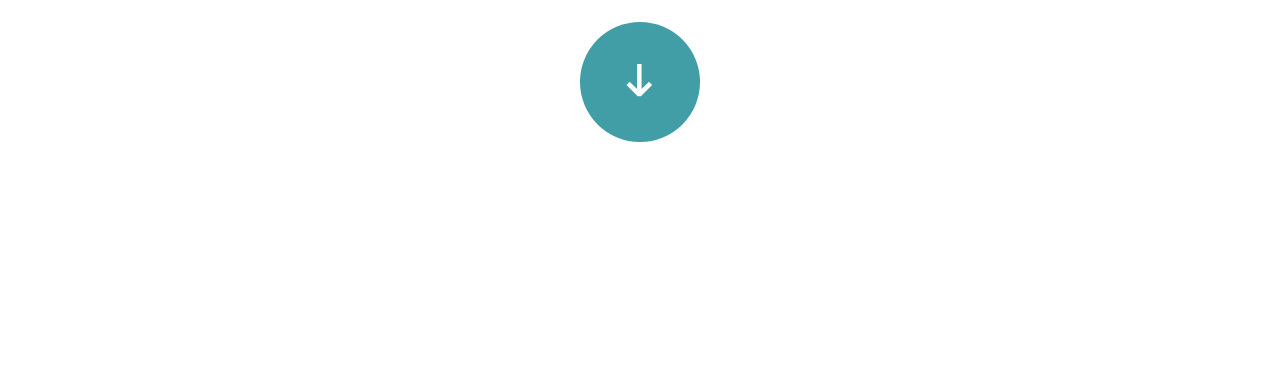
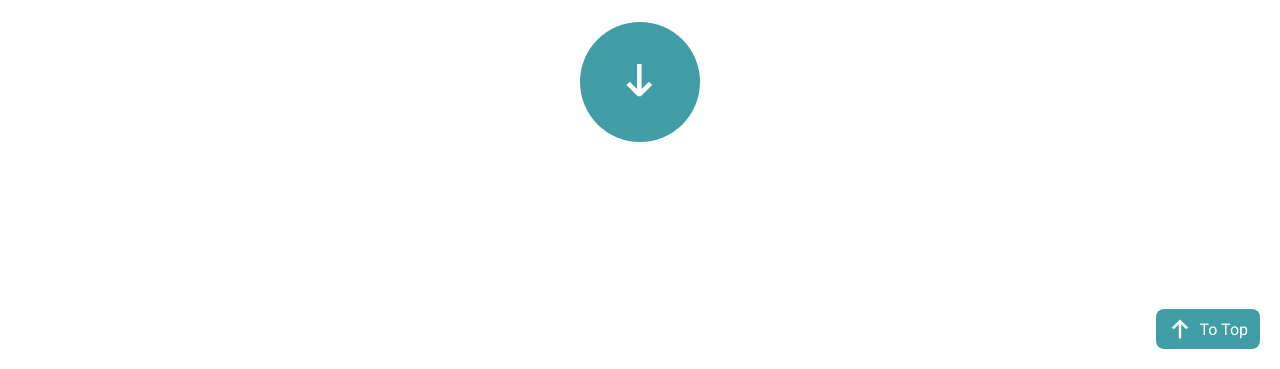
Before and after one commit to ariefnugraha/resume, a plain HTML site: page index.html in a window 1280 px wide. Shown: the part 431-800 px from the top of the page. Drawn offline with Linux system fonts and the light colour scheme.

Commit message:
create to top element, add style for to top

```diff
--- a/index.html
+++ b/index.html
@@ -5,7 +5,7 @@
     <meta charset="UTF-8">
     <meta http-equiv="X-UA-Compatible" content="IE=edge">
     <meta name="viewport" content="width=device-width, initial-scale=1.0">
-    <meta name="description" content="Hi, my name is Arief. I'm UI/UX Designer with 2 year experience"/>
+    <meta name="description" content="Hi, my name is Arief. I'm UI/UX Designer with 2 year experience" />
     <title>Document</title>
     <link rel="preconnect" href="https://fonts.googleapis.com">
     <link rel="preconnect" href="https://fonts.gstatic.com" crossorigin>
@@ -86,7 +86,9 @@
             line-height: 140%;
         }
 
-        .about .content a {text-decoration: none;}
+        .about .content a {
+            text-decoration: none;
+        }
 
         .about .content .button {
             display: flex;
@@ -127,7 +129,8 @@
             padding: 80px;
         }
 
-        .project h2, p {
+        .project h2,
+        p {
             margin: 0;
         }
 
@@ -141,9 +144,34 @@
             margin-top: 20px;
         }
 
-        .text-white {color: #fff;}
-        .bg-darktoneink {background: #121212;}
-        .bg-mantis {background: #6DBF67;}
+        .text-white {
+            color: #fff;
+        }
+
+        .bg-darktoneink {
+            background: #121212;
+        }
+
+        .bg-mantis {
+            background: #6DBF67;
+        }
+
+        .to-top {
+            display: flex;
+            align-items: center;
+            border-radius: 8px;
+            position: fixed;
+            bottom: 20px;
+            right: 20px;
+            background: #429EA6;
+            color: #fff;
+            text-decoration: none;
+            padding: 8px 12px;
+        }
+
+        .to-top svg {
+            margin-right: 8px;
+        }
 
         @media only screen and (max-width: 992px) {
             .welcome {
@@ -159,22 +187,31 @@
                 height: 80px;
             }
 
-            .about .title p {font-size: 32px;}
+            .about .title p {
+                font-size: 32px;
+            }
 
-            .project {padding: 80px 20px;}
-            .project h2 {font-size: 20px;}
+            .project {
+                padding: 80px 20px;
+            }
+
+            .project h2 {
+                font-size: 20px;
+            }
         }
 
         @media only screen and (min-width: 768px) and (max-width: 992px) {
-            .about .title p {right: -114%;}
+            .about .title p {
+                right: -114%;
+            }
 
             .about .content {
                 width: calc(100% - 200px);
-    margin-left: 200px;
+                margin-left: 200px;
             }
         }
 
-        @media only screen and (max-width: 767px){
+        @media only screen and (max-width: 767px) {
             .about {
                 flex-direction: column;
             }
@@ -220,7 +257,7 @@
     <!-- END NAVIGATION -->
 
     <!-- START WELCOME -->
-    <section class="welcome">
+    <section class="welcome" id="welcome">
         <p><span>Hello, I'm Arief.</span> I Believe That <span>Good Design and Experience</span> Can <span>Help People
                 to Solve the Problems</span> They Face With The Products We Make.</p>
 
@@ -288,8 +325,10 @@
 
                     <a href="https://www.dribbble.com/arief_nugraha" target="_blank" aria-label="Dribble">
                         <svg width="24" height="24" viewBox="0 0 24 24" fill="none" xmlns="http://www.w3.org/2000/svg">
-                            <path fill-rule="evenodd" clip-rule="evenodd" d="M12 0C5.376 0 0 5.376 0 12C0 18.624 5.376 24 12 24C18.612 24 24 18.624 24 12C24 5.376 18.612 0 12 0ZM19.926 5.532C21.4033 7.33091 22.221 9.58087 22.2435 11.9085C21.9045 11.844 18.5205 11.154 15.111 11.583C15.033 11.415 14.967 11.232 14.889 11.0505C14.6805 10.5555 14.4465 10.0485 14.2125 9.5655C17.9865 8.031 19.7055 5.8185 19.9275 5.5305L19.926 5.532ZM12 1.77C14.6025 1.77 16.9845 2.745 18.795 4.347C18.612 4.608 17.0625 6.6765 13.419 8.043C11.739 4.959 9.879 2.433 9.5925 2.043C10.3817 1.85874 11.1896 1.76712 12 1.77V1.77ZM7.6395 2.733C9.01301 4.63657 10.2819 6.61349 11.4405 8.655C6.651 9.93 2.421 9.9045 1.965 9.9045C2.29478 8.35309 2.97848 6.89883 3.96278 5.65512C4.94707 4.41142 6.20536 3.41189 7.6395 2.7345V2.733ZM1.7445 12.015V11.7C2.187 11.715 7.1595 11.7795 12.2745 10.2435C12.573 10.815 12.846 11.4015 13.107 11.9865L12.702 12.1035C7.419 13.809 4.608 18.468 4.3725 18.8595C2.68023 16.9809 1.74398 14.5419 1.7445 12.0135V12.015ZM12 22.2555C9.72232 22.2591 7.50928 21.4985 5.715 20.0955C5.895 19.7175 7.9785 15.7095 13.7565 13.692C13.7835 13.6785 13.7955 13.6785 13.8225 13.6665C14.7966 16.181 15.5284 18.7829 16.008 21.4365C14.742 21.9805 13.3779 22.2592 12 22.2555V22.2555ZM17.715 20.499C17.61 19.8735 17.0625 16.881 15.723 13.197C18.9375 12.69 21.7485 13.5225 22.0995 13.6395C21.8809 15.0235 21.3784 16.3473 20.6236 17.5278C19.8688 18.7082 18.878 19.7198 17.7135 20.499H17.715Z" fill="#2E2E2E"/>
-                            </svg>
+                            <path fill-rule="evenodd" clip-rule="evenodd"
+                                d="M12 0C5.376 0 0 5.376 0 12C0 18.624 5.376 24 12 24C18.612 24 24 18.624 24 12C24 5.376 18.612 0 12 0ZM19.926 5.532C21.4033 7.33091 22.221 9.58087 22.2435 11.9085C21.9045 11.844 18.5205 11.154 15.111 11.583C15.033 11.415 14.967 11.232 14.889 11.0505C14.6805 10.5555 14.4465 10.0485 14.2125 9.5655C17.9865 8.031 19.7055 5.8185 19.9275 5.5305L19.926 5.532ZM12 1.77C14.6025 1.77 16.9845 2.745 18.795 4.347C18.612 4.608 17.0625 6.6765 13.419 8.043C11.739 4.959 9.879 2.433 9.5925 2.043C10.3817 1.85874 11.1896 1.76712 12 1.77V1.77ZM7.6395 2.733C9.01301 4.63657 10.2819 6.61349 11.4405 8.655C6.651 9.93 2.421 9.9045 1.965 9.9045C2.29478 8.35309 2.97848 6.89883 3.96278 5.65512C4.94707 4.41142 6.20536 3.41189 7.6395 2.7345V2.733ZM1.7445 12.015V11.7C2.187 11.715 7.1595 11.7795 12.2745 10.2435C12.573 10.815 12.846 11.4015 13.107 11.9865L12.702 12.1035C7.419 13.809 4.608 18.468 4.3725 18.8595C2.68023 16.9809 1.74398 14.5419 1.7445 12.0135V12.015ZM12 22.2555C9.72232 22.2591 7.50928 21.4985 5.715 20.0955C5.895 19.7175 7.9785 15.7095 13.7565 13.692C13.7835 13.6785 13.7955 13.6785 13.8225 13.6665C14.7966 16.181 15.5284 18.7829 16.008 21.4365C14.742 21.9805 13.3779 22.2592 12 22.2555V22.2555ZM17.715 20.499C17.61 19.8735 17.0625 16.881 15.723 13.197C18.9375 12.69 21.7485 13.5225 22.0995 13.6395C21.8809 15.0235 21.3784 16.3473 20.6236 17.5278C19.8688 18.7082 18.878 19.7198 17.7135 20.499H17.715Z"
+                                fill="#2E2E2E" />
+                        </svg>
                     </a>
 
                     <a href="https://www.behance.net/arief_nugraha" aria-label="behance">
@@ -343,7 +382,8 @@
     <!-- START PROJECTS -->
     <div class="project bg-darktoneink text-white">
         <h2>Revamping Prambors App</h2>
-        <p>Changed the appearance of the Prambors app by adding features to read news, watch videos, listen to podcasts, stream radio, and more</p>
+        <p>Changed the appearance of the Prambors app by adding features to read news, watch videos, listen to podcasts,
+            stream radio, and more</p>
         <img src="assets/img/prambors.webp" alt="Prambors App" width="1189" height="1000" />
     </div>
 
@@ -353,6 +393,16 @@
         <img src="assets/img/otten-mobile.webp" alt="Otten Coffee Mobile Version" width="1189" height="1000">
     </div>
     <!-- END PROJECTS -->
+
+    <!--START TO TOP -->
+    <a href="#welcome" class="to-top">
+        <svg width="24" height="24" viewBox="0 0 24 24" fill="none" xmlns="http://www.w3.org/2000/svg">
+            <path d="M13.2001 21.6H10.8001V7.20002L6.0001 12L3.6001 10.8L12.0001 2.40002L20.4001 10.8L18.0001 12L13.2001 7.20002V21.6Z" fill="white"/>
+            </svg>
+
+            To Top
+    </a>
+    <!-- END TO TOP -->
 </body>
 
 </html>
```
